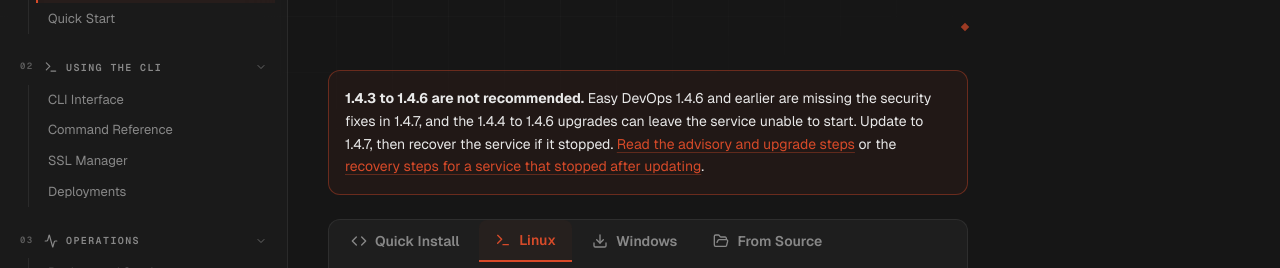
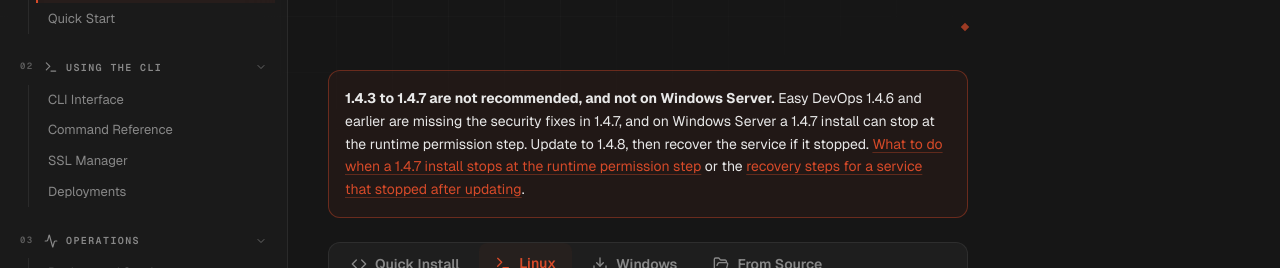
Before and after one commit to omar00050/easy-devops-docs, a Next.js app: page /docs/installation in a window 1280 px wide. Shown: the part 264-532 px from the top of the page. Built offline with nearby package versions, Linux system fonts and the light colour scheme; no server answers.

Commit message:
feat(docs): update security notice to reflect version 1.4.7 issues and recovery steps for Windows Server

```diff
--- a/app/docs/troubleshooting/page.tsx
+++ b/app/docs/troubleshooting/page.tsx
@@ -798,10 +798,17 @@ sudo fuser -v /root/.config/easy-devops/easy-devops.sqlite*`}</CodeBlock>
 ezz service repair      # copies the installed package to the runtime
 ezz service status      # both versions now match`}</CodeBlock>
       <p className="text-sm text-muted leading-relaxed mb-3">
-        Nothing repairs itself on purpose: a repair replaces the code the service runs, so it
-        stays a decision you make. In an interactive terminal the warning also offers the
-        existing &quot;Relaunch as administrator?&quot; flow; from a script or CI it only warns.
-        If the versions still differ afterwards, the runtime copy could not be replaced — read{" "}
+        After a plain <code className={C}>npm i -g easy-devops</code>, the next ordinary
+        command — <code className={C}>ezz service status</code>, for example — notices that
+        the two versions differ and offers the fix: <code className={C}>Y</code> relaunches
+        as administrator and runs <code className={C}>ezz service repair</code>; on Linux
+        the <code className={C}>sudo ezz service repair</code> command is printed. A script,
+        a pipe or CI gets the warning and the exact command only. Nothing repairs itself on
+        purpose: a repair replaces the code the service runs, so it stays a decision you
+        make. The background service cannot update its own files — it runs its own copy as
+        the service account, and replacing that copy needs an administrator — so that
+        command has to be run once, by a person. If the versions still differ afterwards,
+        the runtime copy could not be replaced — read{" "}
         <code className={C}>ezz service status</code> for the reason and the wrapper log.
       </p>
 
--- a/components/SecurityUpdateNotice.tsx
+++ b/components/SecurityUpdateNotice.tsx
@@ -3,11 +3,11 @@ import Link from "next/link";
 export default function SecurityUpdateNotice() {
   return (
     <aside aria-label="Security update" className="mb-6 rounded-xl border border-primary/40 bg-primary/[0.06] p-4 text-sm leading-relaxed">
-      <strong>1.4.3 to 1.4.6 are not recommended.</strong> Easy DevOps 1.4.6 and
-      earlier are missing the security fixes in 1.4.7, and the 1.4.4 to 1.4.6
-      upgrades can leave the service unable to start. Update to 1.4.7, then
-      recover the service if it stopped.{" "}
-      <Link className="text-primary underline" href="/docs/security-advisories#v1-4-7">Read the advisory and upgrade steps</Link>
+      <strong>1.4.3 to 1.4.7 are not recommended, and not on Windows Server.</strong>{" "}
+      Easy DevOps 1.4.6 and earlier are missing the security fixes in 1.4.7, and
+      on Windows Server a 1.4.7 install can stop at the runtime permission step.
+      Update to 1.4.8, then recover the service if it stopped.{" "}
+      <Link className="text-primary underline" href="/docs/troubleshooting#runtime-read-back-1-4-7">What to do when a 1.4.7 install stops at the runtime permission step</Link>
       {" "}or the{" "}
       <Link className="text-primary underline" href="/docs/troubleshooting#service-stopped-after-update-1-4-4">recovery steps for a service that stopped after updating</Link>.
     </aside>
```
